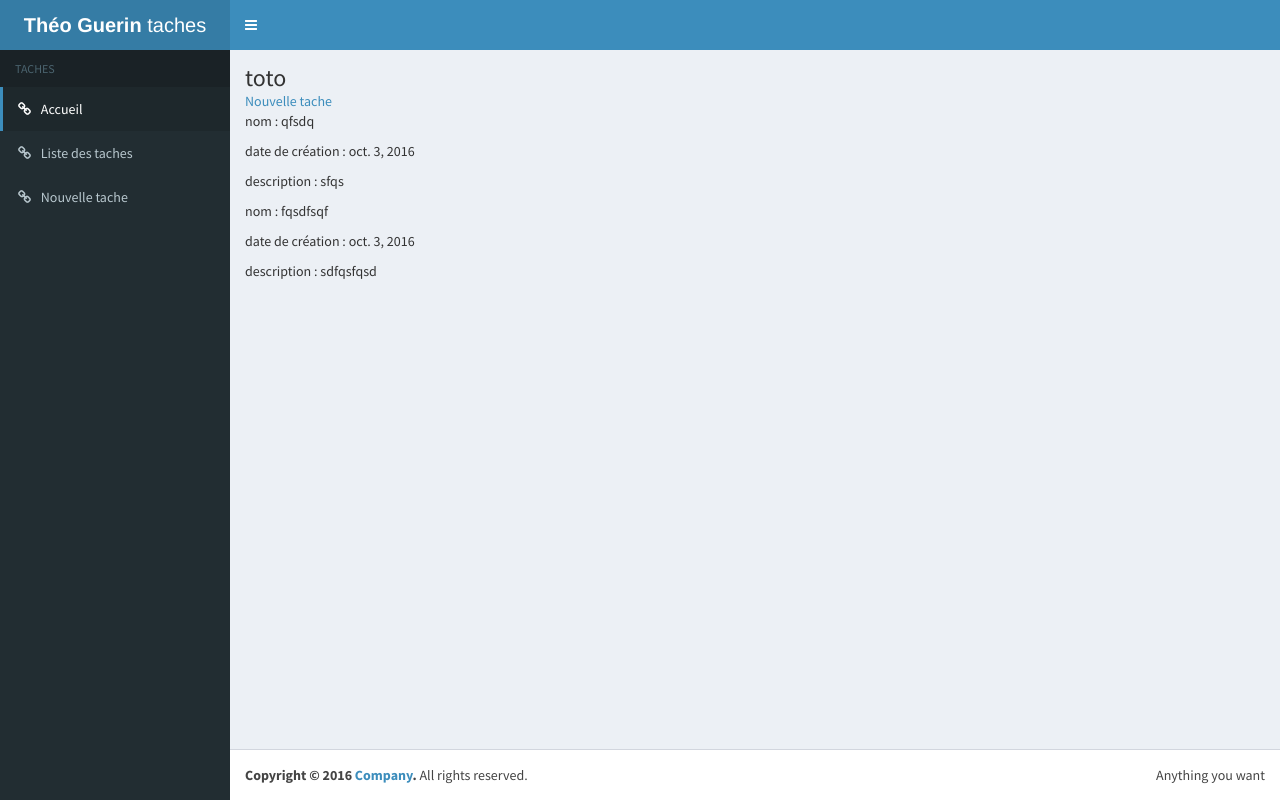
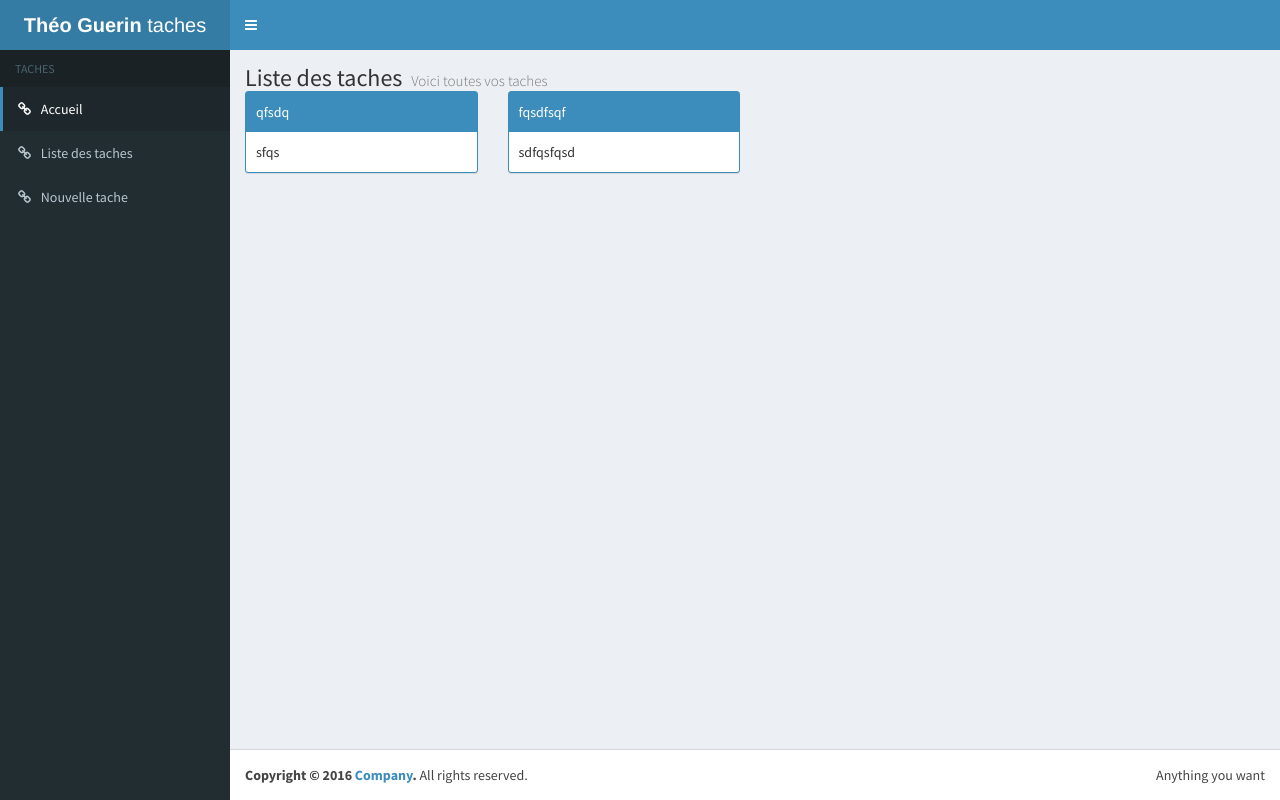
Before and after one commit to Klaism/lestaches-django, a Django app: page /lestaches/list/ in a window 1280 px wide. Run offline with Django 3.2, Linux system fonts and the light colour scheme; data comes from the database, SQL or seed files in the repository; some libraries are stand-ins or nearby versions.

Commit message:
block template d'une tache + inclusion dans le template de liste

```diff
--- /dev/null
+++ b/templates/lesTaches/blocs/taskCard.html
@@ -0,0 +1,8 @@
+<div class="box box-solid box-primary">
+    <div class="box-header">
+        {{tache.name}}
+    </div>
+    <div class="box-body">
+        {{tache.description}}
+    </div>
+</div>
--- a/templates/lesTaches/list.html
+++ b/templates/lesTaches/list.html
@@ -2,18 +2,22 @@
 {% load static %}
 
 {% block content %}
-<h1>toto</h1>
-<a href="{% url 'new_task' %}">Nouvelle tache</a>
-{% for o in taches %}
-<p>
-    nom : {{o.name }}
-</p>
-<p>
-    date de création : {{ o.createdDate }}
-</p>
-<p>
-    description : {{ o.description }}
-</p>
-{% endfor %}
+
+<h1>
+    Liste des taches
+    <small>Voici toutes vos taches</small>
+</h1>
+
+<div class="row">
+
+    {% for tache in taches %}
+    <div class="col-xs-6 col-sm-4 col-md-3">
+
+        {% include "lesTaches/blocs/taskCard.html" with tache=tache %}
+
+    </div>
+    {% endfor %}
+
+</div>
 
 {% endblock %}
```
